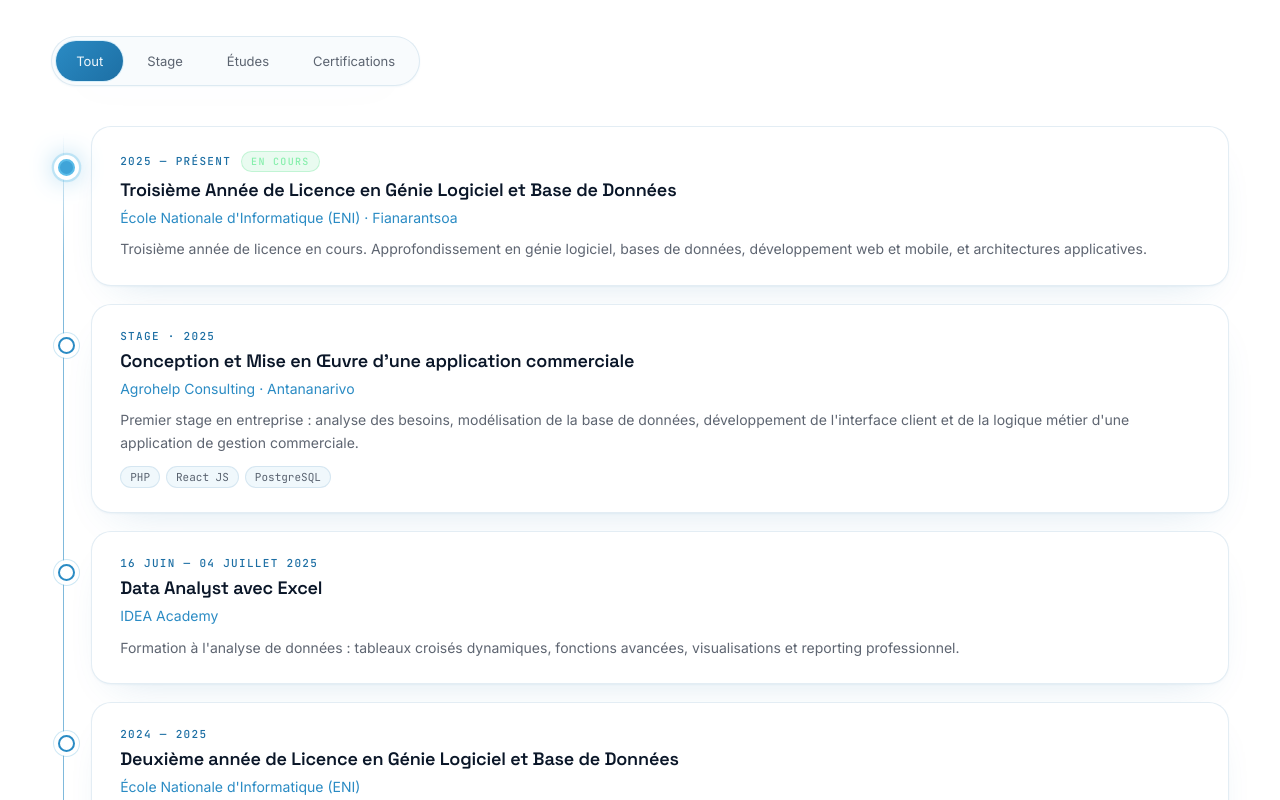
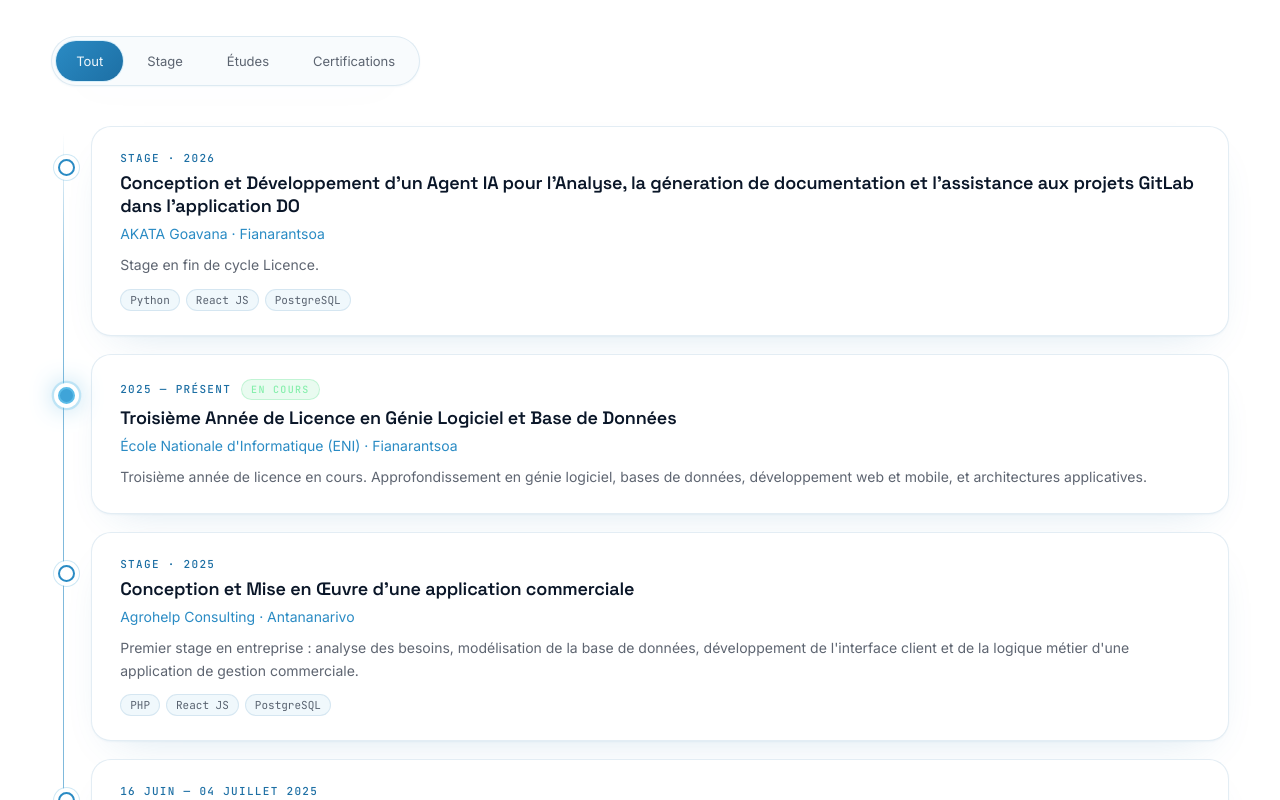
Before and after one commit to ElyseRaz/Portfoliio, a Next.js app: page / in a window 1280 px wide. Shown: the part 4380-5180 px from the top of the page. Built offline with nearby package versions, Linux system fonts and the light colour scheme.

Commit message:
feat: add internship project details to timeline

```diff
--- a/app/page.tsx
+++ b/app/page.tsx
@@ -164,6 +164,15 @@ export default function Home() {
   }, []);
 
   const timelineItems = [
+    {
+      cat: 'work',
+      period: 'Stage · 2026',
+      badge: 'En cours',
+      title: "Conception et Développement d'un Agent IA pour l'Analyse, la géneration de documentation et l'assistance aux projets GitLab dans l'application DO",
+      org: 'AKATA Goavana · Fianarantsoa',
+      desc: "Stage en fin de cycle Licence.",
+      stack: ['Python', 'React JS', 'PostgreSQL'],
+    },
     {
       cat: 'edu',
       current: true,
```
